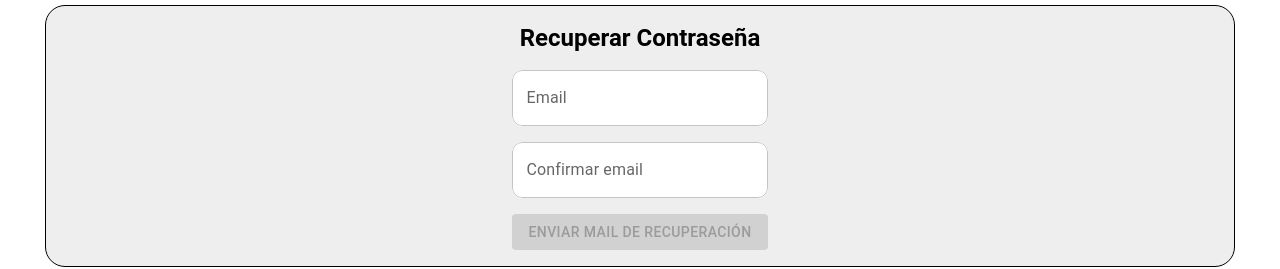
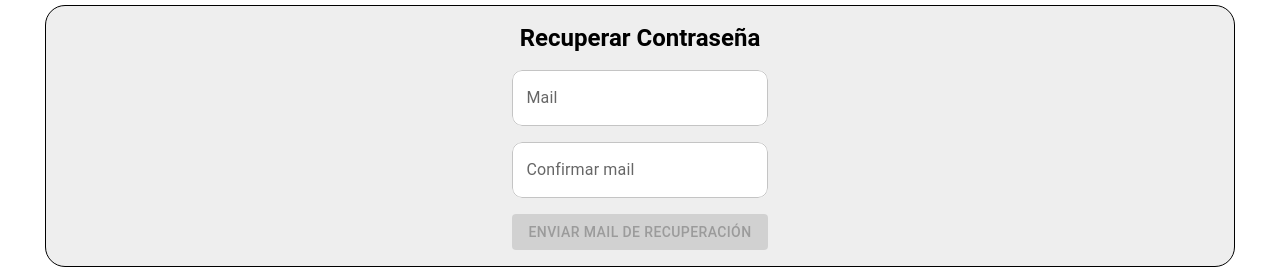
Before and after one commit to CrisLomasUnsam/quickfix-front, a React (Vite) app: page /passwordRestore in a window 1280 px wide. Shown: the part 264-533 px from the top of the page. Built offline with nearby package versions, Linux system fonts and the light colour scheme.

Commit message:
Refactor name from "email" to "mail" in login and passwordRestore.

```diff
--- a/src/views/pages/login.tsx
+++ b/src/views/pages/login.tsx
@@ -13,7 +13,7 @@ export default function Login() {
 
   type FormData = {
     userType: string
-    email: string
+    mail: string
     password: string
   }
 
@@ -25,7 +25,7 @@ export default function Login() {
   } = useForm<FormData>({
     defaultValues: {
       userType: '',
-      email: '',
+      mail: '',
       password: '',
     },
   })
@@ -95,20 +95,20 @@ export default function Login() {
             )}
           />
           <Controller
-            name="email"
+            name="mail"
             control={control}
             rules={{
-              required: 'email requerido',
+              required: 'mail requerido',
             }}
             render={({ field }) => (
               <StyledTextFieldInput
                 {...field}
-                type="email"
-                label="Email"
+                type="mail"
+                label="Mail"
                 variant="outlined"
-                error={!!errors.email}
-                helperText={errors.email?.message}
-                autoComplete="email"
+                error={!!errors.mail}
+                helperText={errors.mail?.message}
+                autoComplete="mail"
               />
             )}
           />
--- a/src/views/pages/passwordRestore.tsx
+++ b/src/views/pages/passwordRestore.tsx
@@ -6,8 +6,8 @@ import { useNavigate } from 'react-router'
 
 export default function PasswordRestore() {
   type FormData = {
-    email: string
-    confirmEmail: string
+    mail: string
+    confirmMail: string
   }
 
   const navigate = useNavigate()
@@ -20,14 +20,14 @@ export default function PasswordRestore() {
     formState: { errors },
   } = useForm<FormData>({
     defaultValues: {
-      email: '',
-      confirmEmail: '',
+      mail: '',
+      confirmMail: '',
     },
   })
 
-  const email = watch('email')
-  const confirmEmail = watch('confirmEmail')
-  const emailsMatch = email === confirmEmail
+  const mail = watch('mail')
+  const confirmMail = watch('confirmMail')
+  const emailsMatch = mail === confirmMail
 
   const onSubmit = (data: FormData) => {
     console.log(data)
@@ -46,46 +46,46 @@ export default function PasswordRestore() {
           onSubmit={handleSubmit(onSubmit)}
         >
           <Controller
-            name="email"
+            name="mail"
             control={control}
             rules={{
-              required: 'email requerido',
+              required: 'mail requerido',
             }}
             render={({ field }) => (
               <StyledTextFieldInput
                 {...field}
-                type="email"
-                label="Email"
+                type="mail"
+                label="Mail"
                 variant="outlined"
-                error={!!errors.email}
-                helperText={errors.email?.message}
-                autoComplete="email"
+                error={!!errors.mail}
+                helperText={errors.mail?.message}
+                autoComplete="mail"
               />
             )}
           />
           <Controller
-            name="confirmEmail"
+            name="confirmMail"
             control={control}
             rules={{
-              required: 'confirmar email requerido',
+              required: 'confirmar mail requerido',
               validate: (value) =>
-                value === watch('email') || 'Los emails no coinciden',
+                value === watch('mail') || 'Los mails no coinciden',
             }}
             render={({ field }) => (
               <StyledTextFieldInput
                 {...field}
-                type="confirmEmail"
-                label="Confirmar email"
+                type="confirmMail"
+                label="Confirmar mail"
                 variant="outlined"
-                error={!!errors.confirmEmail}
-                helperText={errors.confirmEmail?.message}
-                autoComplete="confirmEmail"
+                error={!!errors.confirmMail}
+                helperText={errors.confirmMail?.message}
+                autoComplete="mail"
               />
             )}
           />
           <Button
             variant="contained"
-            disabled={!emailsMatch || email === ''}
+            disabled={!emailsMatch || mail === ''}
             type="submit"
           >
             Enviar mail de recuperación
```
